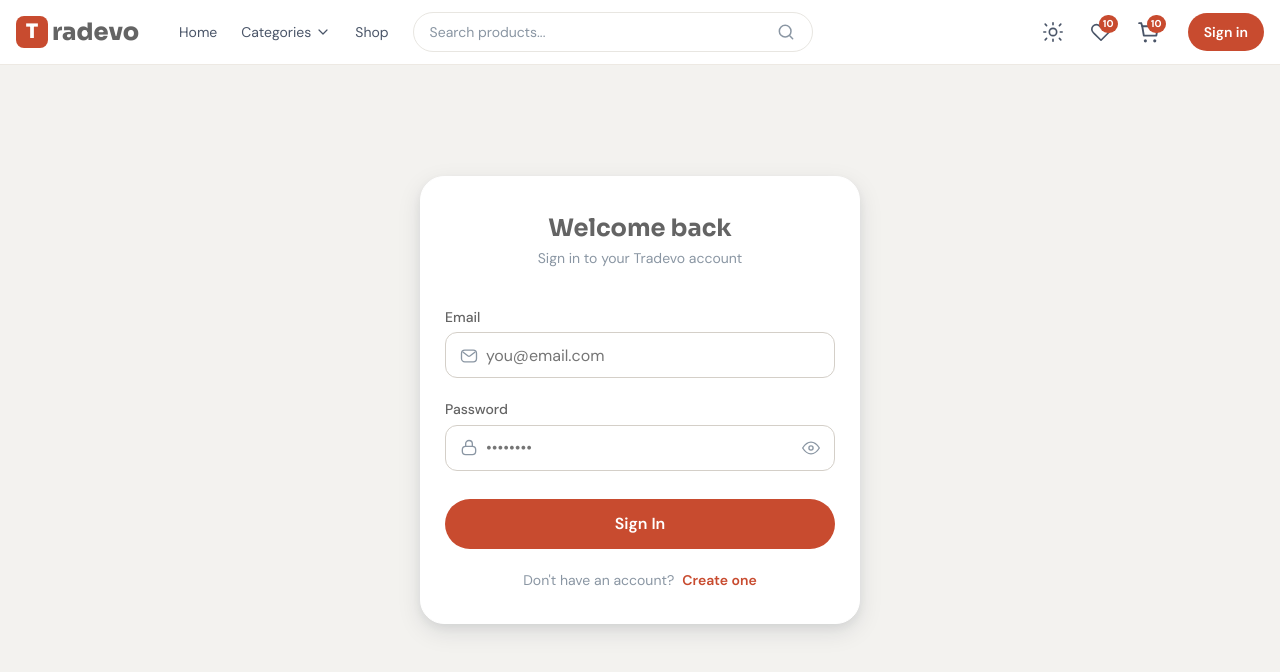
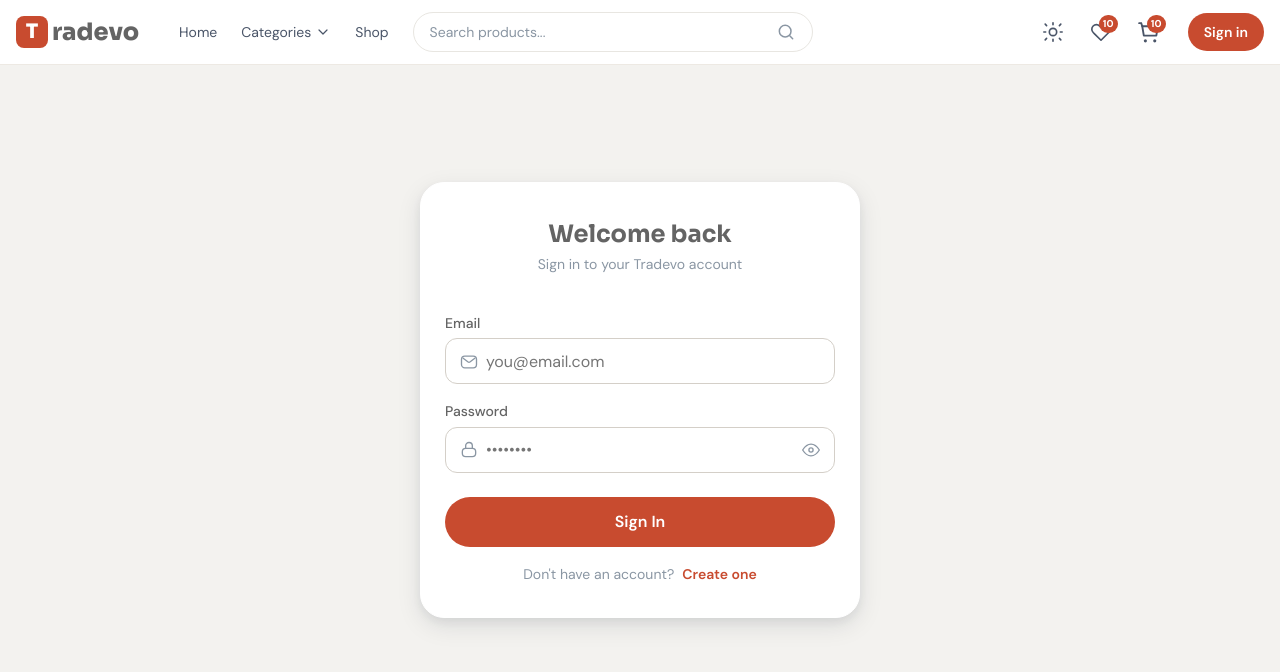
Before and after one commit to icecolddeveloper/tradevo, a React (Vite) app in the folder frontend/: page /login in a window 1280 px wide. Shown: the top 672 px of the page. Built offline with nearby package versions, Linux system fonts and the light colour scheme.

Commit message:
feat: Add motion to form card

```diff
--- a/frontend/src/hooks/useForm.js
+++ b/frontend/src/hooks/useForm.js
@@ -8,8 +8,6 @@
     password: false,
     confirm: false,
   });
-  console.log(showPassword);
-  // const [errors, setErrors] = useState({ password: false, email: false });
   const [errors, setErrors] = useState({});
   const [touched, setTouched] = useState({}); // Tracks whether user has interracted with an input field
 
--- a/frontend/src/pages/Login/Login.jsx
+++ b/frontend/src/pages/Login/Login.jsx
@@ -1,21 +1,12 @@
 import { Link, Links } from 'react-router-dom';
 import styles from './Login.module.css';
-import { useState } from 'react';
 import EmailIcon from '../../ui/icons/Auth/EmailIcon';
-import LockIcon from '../../ui/icons/Auth/LockIcon';
-import EyeOpenIcon from '../../ui/icons/Auth/EyeOpenIcon';
-import EyeCloseIcon from '../../ui/icons/Auth/EyeCloseIcon';
 import Logo from '../../ui/Logo/Logo';
 import PasswordInput from '../../ui/PasswordInput/PasswordInput';
 import useForm from '../../hooks/useForm';
+import { motion } from 'framer-motion';
 
 function Login() {
-  // const [email, setEmail] = useState('');
-  // const [password, setPassword] = useState('');
-  // const [showPassword, setShowPassword] = useState(false);
-  // const [errors, setErrors] = useState({ password: false, email: false });
-  // const [errors, setErrors] = useState({ password: true, email: true });
-
   const { form, showPassword, errors, handleChange, handleIconToggle } =
     useForm({
       initialValues: {
@@ -24,10 +15,29 @@
       },
     });
 
-    console.log(showPassword);
+  const cardVariants = {
+    hidden: {
+      y: 30,
+      opacity: 0,
+    },
+    visible: {
+      y: 0,
+      opacity: 1,
+      transition: {
+        duration: 0.4,
+        ease: 'easeIn',
+      },
+    },
+  };
+
   return (
     <div className={styles.page__container}>
-      <div className={styles.card}>
+      <motion.div
+        className={styles.card}
+        variants={cardVariants}
+        initial="hidden"
+        animate="visible"
+      >
         {/* Title + Sub */}
         <div className={styles.card__header}>
           <div className={styles.title}>Welcome back</div>
@@ -99,7 +109,7 @@
             </Link>
           </div>
         </form>
-      </div>
+      </motion.div>
     </div>
   );
 }
--- a/frontend/src/pages/Login/Login.module.css
+++ b/frontend/src/pages/Login/Login.module.css
@@ -51,7 +51,7 @@
 .form__container {
   display: flex;
   flex-direction: column;
-  gap: var(--space-5);
+  gap: var(--space-4);
 }
 
 .field__wrapper {
--- a/frontend/src/pages/Register/FieldWrapper.module.css
+++ b/frontend/src/pages/Register/FieldWrapper.module.css
@@ -34,6 +34,7 @@
 
 .input:focus {
   border-color: var(--color-brand-primary);
+  box-shadow: 0 0 0 3px var(--color-brand-primary-light);
 }
 
 .field__icon {
--- a/frontend/src/pages/Register/Register.jsx
+++ b/frontend/src/pages/Register/Register.jsx
@@ -4,6 +4,7 @@
 import styles from './Register.module.css';
 import { Link } from 'react-router-dom';
 import useForm from '../../hooks/useForm';
+import { motion } from 'framer-motion';
 
 function Register() {
   const {
@@ -22,9 +23,29 @@
     },
   });
 
+  const cardVariants = {
+    hidden: {
+      y: 30,
+      opacity: 0,
+    },
+    visible: {
+      y: 0,
+      opacity: 1,
+      transition: {
+        duration: 0.4,
+        ease: 'easeIn',
+      },
+    },
+  };
+
   return (
     <div className={styles.page__container}>
-      <div className={styles.card}>
+      <motion.div
+        className={styles.card}
+        variants={cardVariants}
+        initial="hidden"
+        animate="visible"
+      >
         {/* Title + Sub */}
         <div className={styles.card__header}>
           <h1 className={styles.title}>Create your account</h1>
@@ -61,7 +82,7 @@
             </Link>
           </div>
         </form>
-      </div>
+      </motion.div>
     </div>
   );
 }
```
